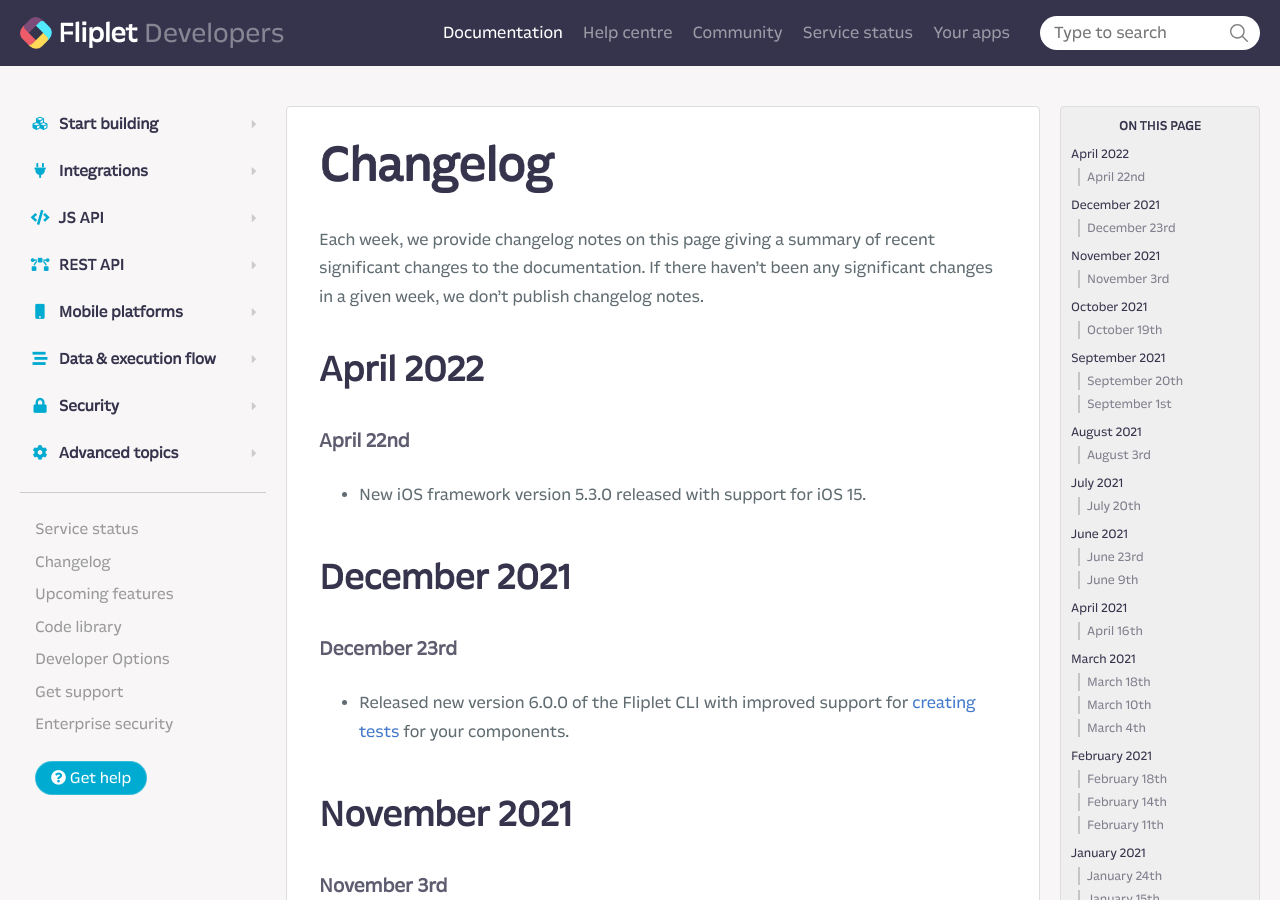
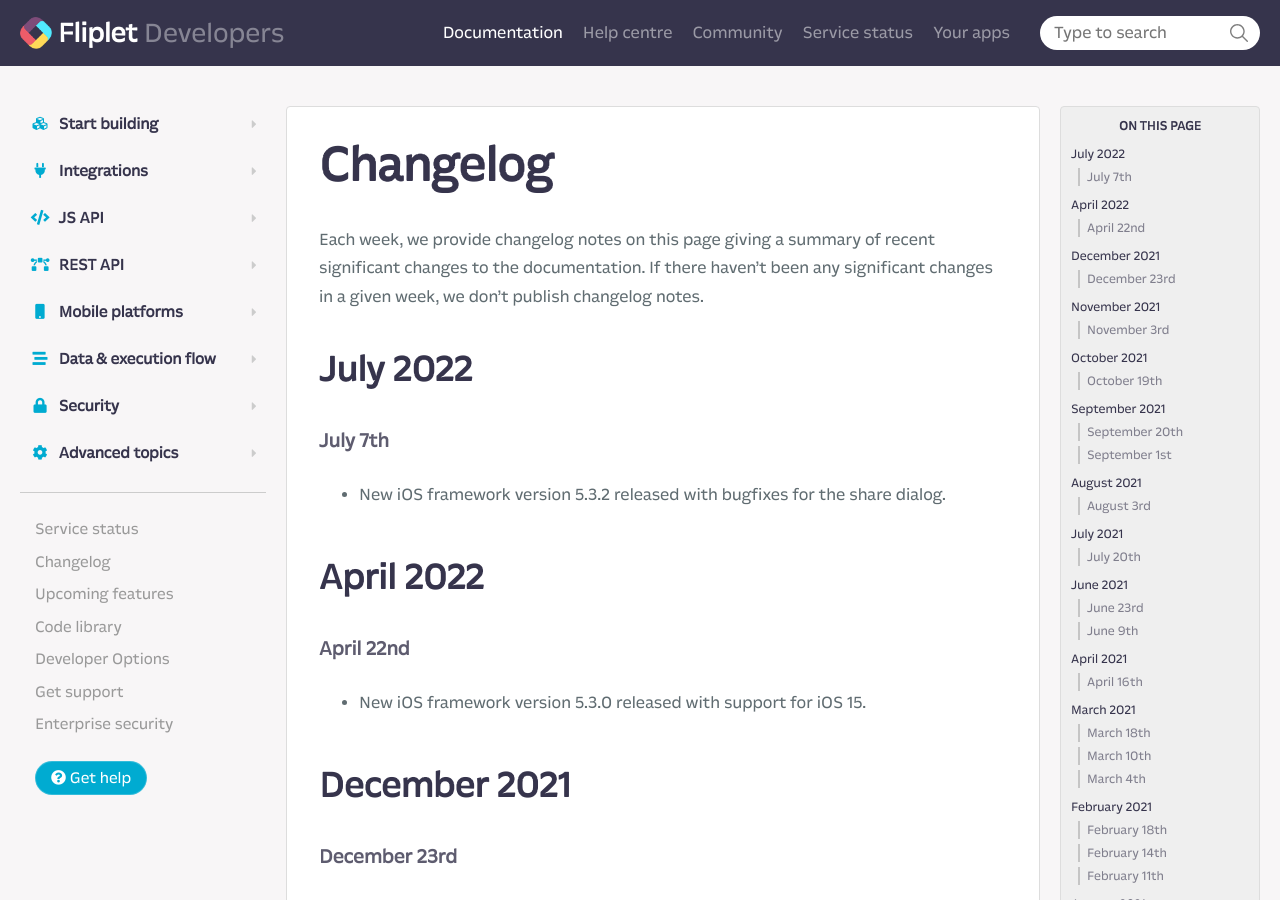
Before and after one commit to Fliplet/fliplet-cli, a Jekyll site: the page built from docs/Changelog.md, in a window 1280 px wide and 900 px high. Built offline with Jekyll 4.4.1, drawn with Linux system fonts in a browser that asks for light colours; nearby versions of some CDN libraries; our own code applies the rules of GitHub Pages for plain Markdown files; library files that are not in the unit come from our copies; comment, search, counter and statistics services are not loaded; a style sheet for code colours, icons or effects is not loaded.

Commit message:
new ios release

```diff
--- a/docs/Native-framework-changelog.md
+++ b/docs/Native-framework-changelog.md
@@ -7,7 +7,7 @@
   <div class="bl two">
     <div>
       <h4>iOS</h4>
-      <p>Latest stable release: 5.3.0</p>
+      <p>Latest stable release: 5.3.2</p>
     </div>
   </div>
   <div class="bl two">
@@ -21,7 +21,11 @@
 
 ---
 
-## Supported versions (4.3+)
+## Supported versions (4.6+)
+
+### Version 5.3.0 (Jul 7, 2022)
+
+- **iOS**: Bugfix for the share dialog not working as expected when being used by the Communicate JS API.
 
 ### Version 5.3.0 (Apr 22, 2022)
 
@@ -42,6 +46,12 @@
 ### Version 4.6.0 (June 17, 2021)
 
 - **Android**: Security improvements.
+
+---
+
+## Deprecated versions
+
+Please note that these versions have limited support for newer Fliplet features. We encourage you to submit a new native update to your apps via the App Store or Google Play if you have users still running these versions of your app.
 
 ### Version 4.5.3 (June 15, 2021)
 
```
Also changed, not shown: other parts of docs/Native-framework-changelog.md (+0 -6 lines), docs/Changelog.md.
